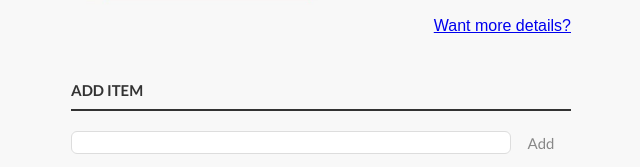
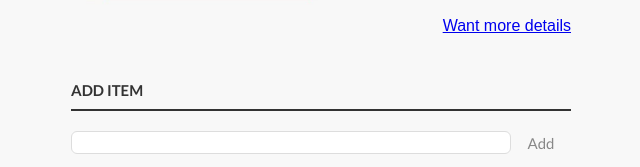
Before and after one commit to Bogdan-VS/Projects-RSSchool, a plain HTML site: page clean-code-s1e1/index.html in a window 1280 px wide. Shown: the part 246-413 px from the top of the page, 319-959 px from the left. Drawn offline with Linux system fonts and the light colour scheme.

Commit message:
fix: delete mnemonocs to tag a according rule 2.3 in html-and-css.md

```diff
--- a/clean-code-s1e1/index.html
+++ b/clean-code-s1e1/index.html
@@ -9,7 +9,7 @@
 <body>
   <div class="aaa">
     <img src="./eisenhower-matrix.jpg">
-    <a class='more_inf' href="https://goal-life.com/page/method/matrix-eisenhower">Want more details&quest;</a>
+    <a class='more_inf' href="https://goal-life.com/page/method/matrix-eisenhower">Want more details</a>
   </div>
   <div class="centered-main-page-element">
     <p id='topSectionForAddingElementToList'>
```
